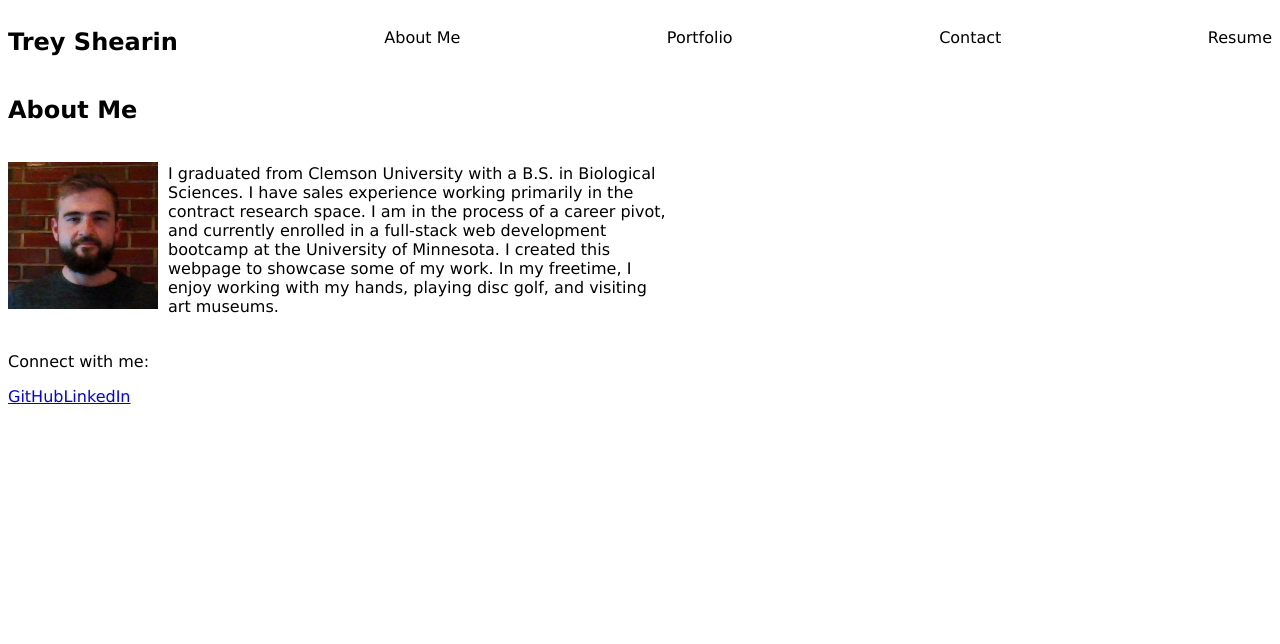
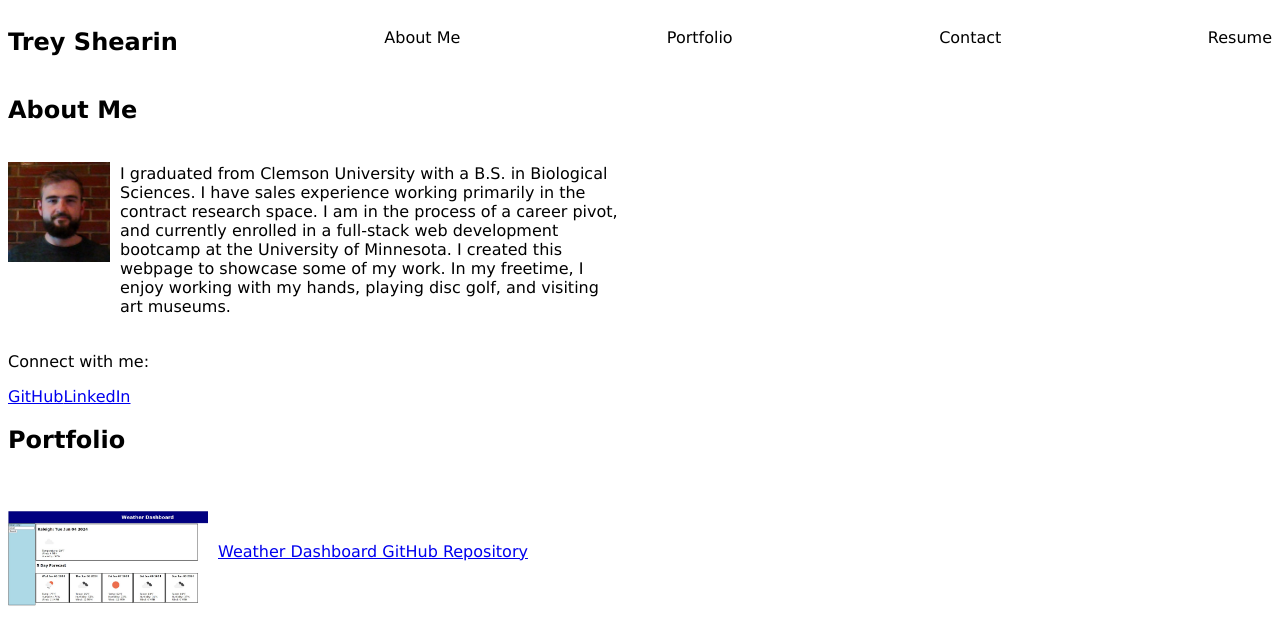
Before and after one commit to wshearin3/React-Portfolio, a React (Vite) app: page / in a window 1280 px wide. Shown: the top 644 px of the page. Built offline with nearby package versions, Linux system fonts and the light colour scheme.

Commit message:
added portfolio to app.jsx

```diff
--- a/src/App.jsx
+++ b/src/App.jsx
@@ -1,6 +1,7 @@
 import Header from './components/Header';
 import AboutMe from './components/AboutMe';
 import Footer from './components/Footer';
+import Portfolio from './components/Portfolio';
 import './App.css'
 
 function App() {
@@ -9,6 +10,7 @@
     <Header />
     <AboutMe />
     <Footer />
+    <Portfolio />
     </div>
     );
 }
--- a/src/components/Portfolio.jsx
+++ b/src/components/Portfolio.jsx
@@ -1,3 +1,25 @@
 import React from 'react';
+import weather from '/Weather_Dashboard.jpg';
+import './styles/portfolio.css';
 
-import './styles/portfolio.css';
+function Portfolio() {
+    return (
+        <section className='portfolio'>
+
+            <h2>Portfolio</h2>
+            <div id='portfolio-container'>
+            <div className='project-box'>
+                <p><a href="https://wshearin3.github.io/Weather-Dashboard/">
+                    <img src={weather} alt="Weather Dashboard Screenshot" />
+                    </a></p>
+                <a href="https://github.com/wshearin3/Weather-Dashboard">Weather Dashboard GitHub Repository</a>
+            </div>
+            <div>
+
+            </div>
+            </div>
+        </section>
+    );
+}
+
+export default Portfolio;
--- a/src/components/styles/aboutme.css
+++ b/src/components/styles/aboutme.css
@@ -4,7 +4,7 @@
     flex-direction: row;
 }
 img {
-    width: 150px;
+    max-width: 150px;
     margin-top: 18px;
     margin-right: 10px;
 }
--- a/src/components/styles/portfolio.css
+++ b/src/components/styles/portfolio.css
@@ -0,0 +1,15 @@
+img {
+    max-width: 200px;
+    max-height: 100px;
+}
+
+#portfolio-container{
+    display: flex;
+    flex-direction: column;
+}
+
+.project-box {
+    display: flex;
+    flex-direction: row;
+    align-items: center;
+}
```
Also changed, not shown: public/Weather_Dashboard.jpg (added).
